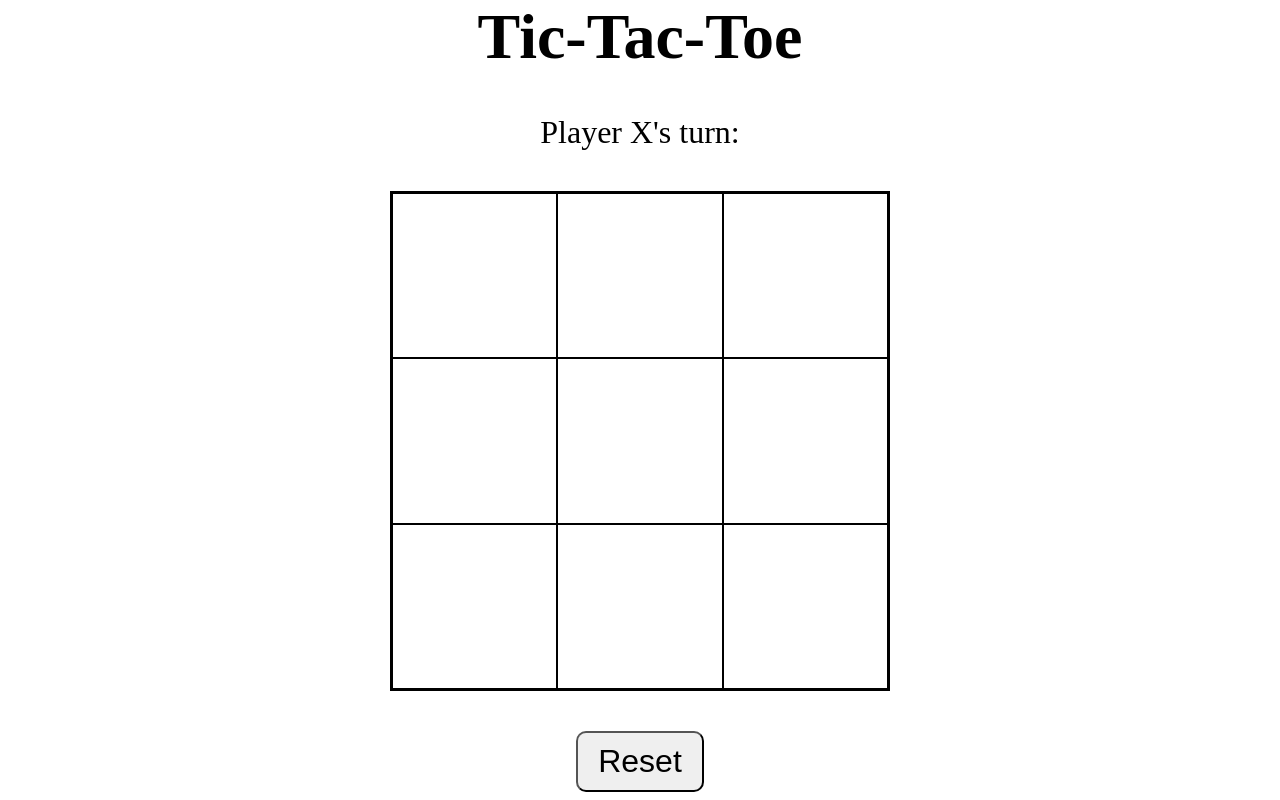
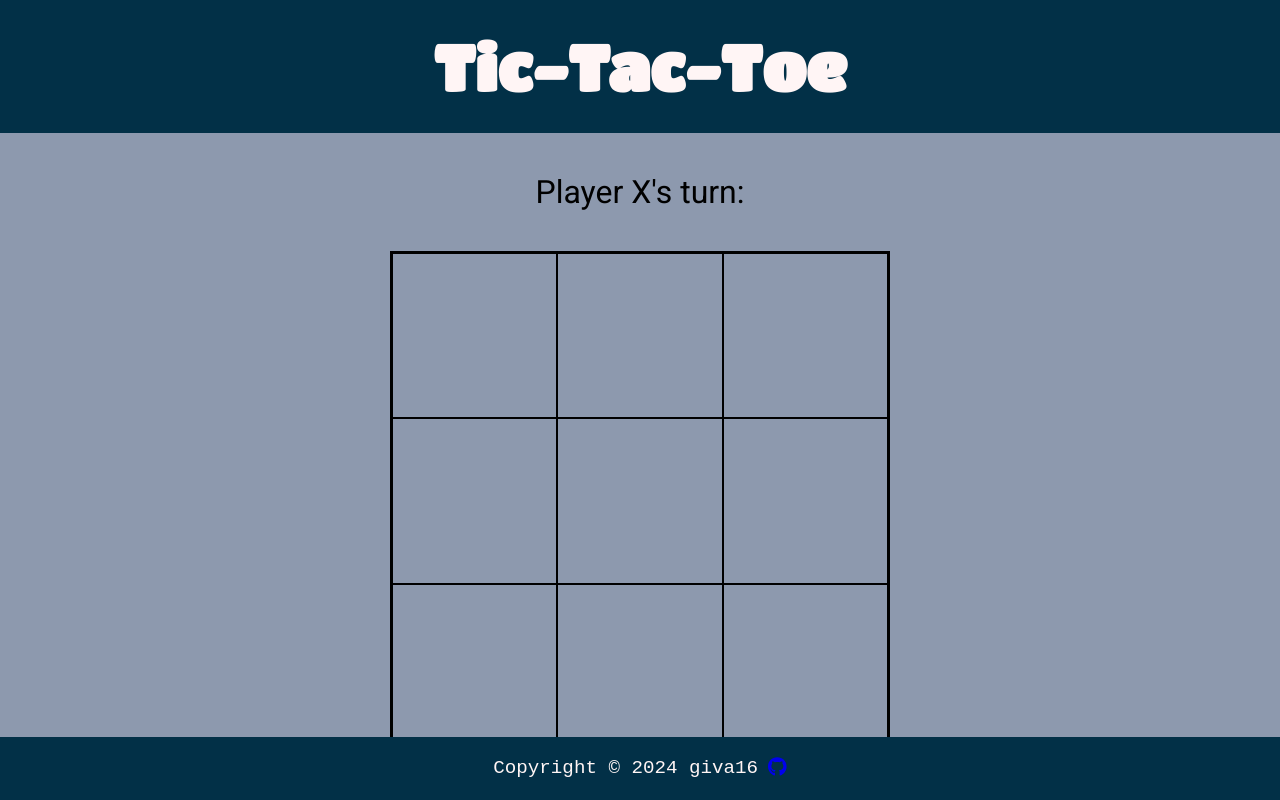
Before and after one commit to giva16/Tic-Tac-Toe, a website built with webpack: page src/index.html in a window 1280 px wide. Built offline with nearby package versions, Linux system fonts and the light colour scheme.

Commit message:
added styles

```diff
--- a/package.json
+++ b/package.json
@@ -14,8 +14,10 @@
   "devDependencies": {
     "@babel/core": "^7.24.0",
     "@babel/preset-env": "^7.24.0",
+    "@fortawesome/fontawesome-free": "^6.5.1",
     "babel-loader": "^9.1.3",
     "css-loader": "^6.10.0",
+    "file-loader": "^6.2.0",
     "html-webpack-plugin": "^5.6.0",
     "mini-css-extract-plugin": "^2.8.1",
     "style-loader": "^3.3.4",
--- a/src/css/styles.css
+++ b/src/css/styles.css
@@ -1,3 +1,5 @@
+@import url('https://fonts.googleapis.com/css2?family=Poppins&family=Roboto+Mono:ital,wght@0,100..700;1,100..700&family=Roboto:ital,wght@0,100;0,300;0,400;0,500;0,700;0,900;1,100;1,300;1,400;1,500;1,700;1,900&family=Titan+One&display=swap');
+
 *,
 *::before,
 *::after {
@@ -6,15 +8,29 @@
   box-sizing: border-box;
 }
 
+:root {
+  --light-text-color: #fff5f5;
+}
+
+html,
 body {
   overflow-x: hidden;
+}
+
+body {
+  font-family: 'Roboto', sans-serif, 'Times New Roman', Times, serif;
   height: 100vh;
   width: 100vw;
+  background-color: #8d99ae;
 }
 
 header {
+  padding: 30px 0;
+  font-family: 'Titan One', 'Roboto', sans-serif;
   text-align: center;
   font-size: 2rem;
+  background-color: #023047;
+  color: var(--light-text-color);
 }
 
 .message {
@@ -52,15 +68,41 @@ header {
 }
 
 .controls {
-  margin-top: 40px;
+  margin: 20px 0 40px;
   width: 100%;
   text-align: center;
 }
 
 .controls > button {
-  font-size: 2rem;
   padding: 10px 20px;
   border-radius: 10px;
+  border: none;
+  background-color: #023047;
+  font-size: 2rem;
+  cursor: pointer;
+  color: var(--light-text-color);
+}
+
+.controls > button:hover {
+  background-color: #043f5d;
+}
+
+.footer {
+  font-family: 'Courier New', Courier, monospace;
+  display: flex;
+  justify-content: center;
+  gap: 10px;
+  position: absolute;
+  bottom: 0;
+  width: 100%;
+  padding: 20px;
+  background-color: #023047;
+  font-size: 1.2rem;
+  color: var(--light-text-color);
+}
+
+.footer .fab.fa-github {
+  color: white;
 }
 
 @media all and (max-width: 680px) {
@@ -68,4 +110,7 @@ header {
     width: 300px;
     height: 300px;
   }
+  html {
+    font-size: 12px;
+  }
 }
--- a/src/index.html
+++ b/src/index.html
@@ -22,5 +22,17 @@
       <div class="field" data-index="8"></div>
     </div>
     <div class="controls"><button id="resetBtn">Reset</button></div>
+    <footer class="footer">
+      <p>
+        Copyright ©
+        <script>
+          document.write(new Date().getFullYear());
+        </script>
+        giva16
+      </p>
+      <div>
+        <a href="https://github.com/giva16" target="_blank"> <i class="fab fa-github"></i></a>
+      </div>
+    </footer>
   </body>
 </html>
--- a/src/index.js
+++ b/src/index.js
@@ -1,6 +1,7 @@
 'use strict';
 
 import './css/styles.css';
+import '@fortawesome/fontawesome-free/js/all';
 
 const Gameboard = (() => {
   const _board = ['', '', '', '', '', '', '', '', ''];
```
Also changed, not shown: 1 other file.
